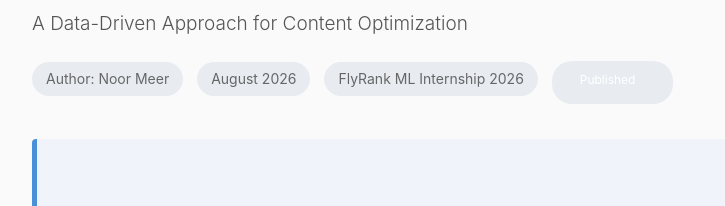
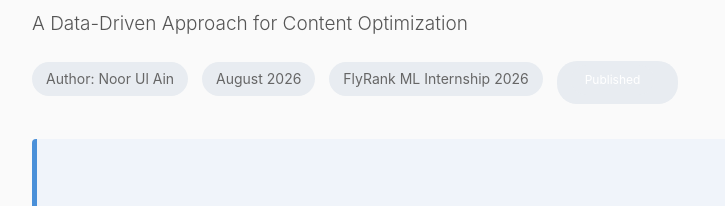
Before and after one commit to noor-meer/flyrank-ml-internship, a plain HTML site: page index.html in a window 1280 px wide. Shown: the part 133-339 px from the top of the page, 138-863 px from the left. Drawn offline with Linux system fonts and the light colour scheme.

Commit message:
Deploy research paper

```diff
--- a/index.html
+++ b/index.html
@@ -198,7 +198,7 @@
     <p class="subtitle">A Data-Driven Approach for Content Optimization</p>
 
     <p class="meta">
-        <span>Author: Noor Meer</span>
+        <span>Author: Noor Ul Ain</span>
         <span>August 2026</span>
         <span>FlyRank ML Internship 2026</span>
         <span><span class="status-badge">Published</span></span>
@@ -489,7 +489,7 @@ seaborn</pre>
     <div class="highlight-box">
         <p style="margin-bottom: 0;"><strong>Data Source:</strong> <a href="https://flyrank.ai" target="_blank">https://flyrank.ai</a></p>
         <p style="margin-bottom: 0;"><strong>Course:</strong> FlyRank ML Internship 2026</p>
-        <p style="margin-bottom: 0;"><strong>Author:</strong> Noor Meer</p>
+        <p style="margin-bottom: 0;"><strong>Author:</strong> Noor Ul Ain</p>
     </div>
 
     <div class="footer">
```
